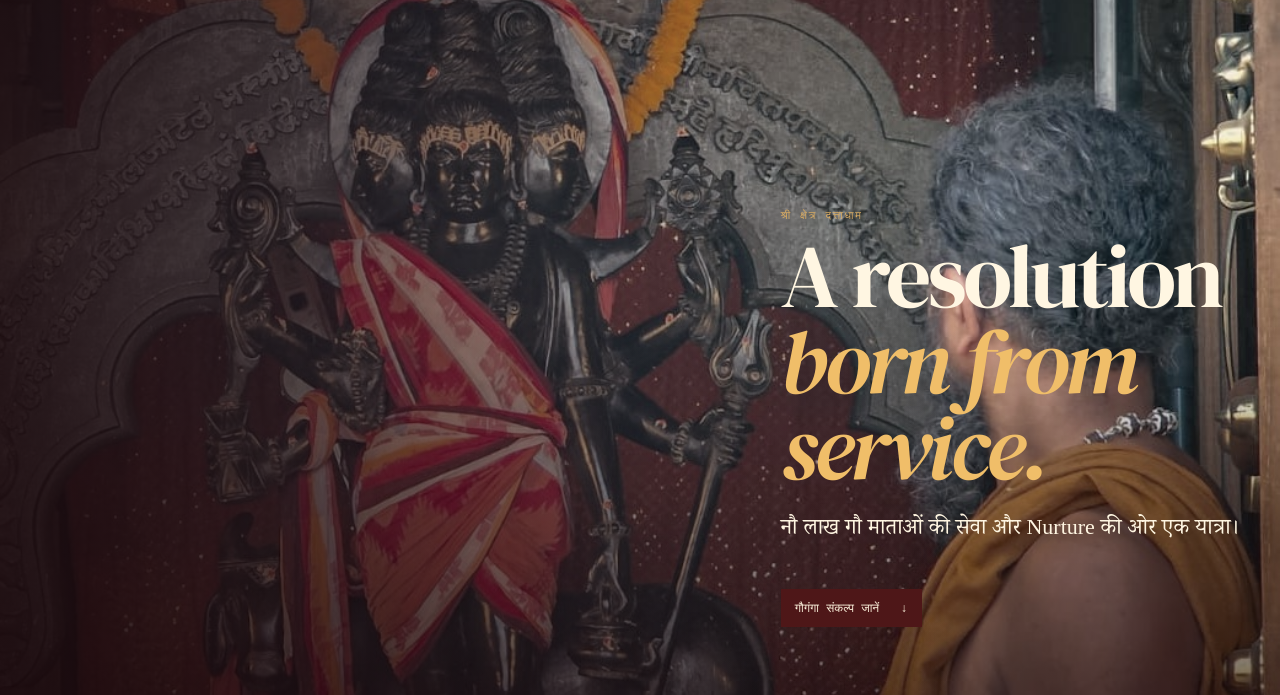
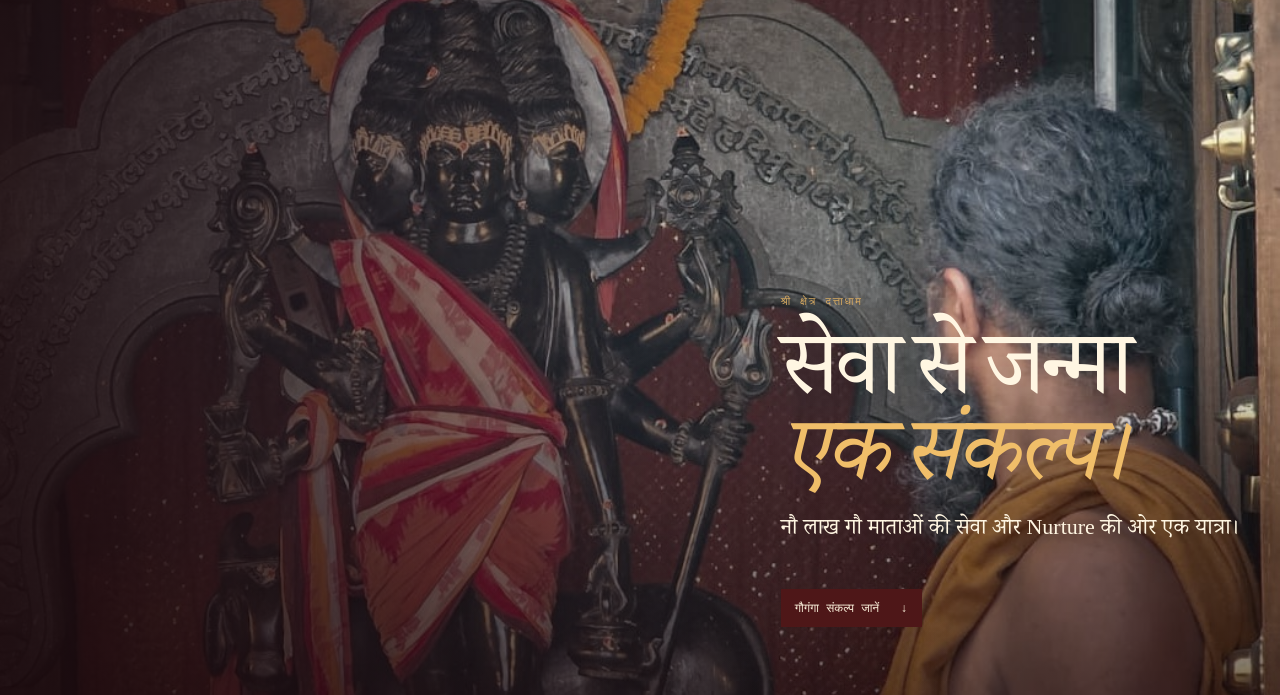
Before and after one commit to RaghavSobti37/Dattdham, a website: page index.html in a window 1280 px wide. Shown: the part 101-796 px from the top of the page. Drawn offline with nearby package versions, Linux system fonts and the light colour scheme.

Commit message:
fix: localize hero resolution in Hindi

```diff
--- a/index.html
+++ b/index.html
@@ -1,4 +1,4 @@
-<!doctype html><html lang="hi"><head><meta charset="utf-8"><meta name="viewport" content="width=device-width,initial-scale=1"><meta name="description" content="श्री क्षेत्र दत्ताधाम — गौगंगा संकल्प।"><meta name="theme-color" content="#4e1718"><link rel="canonical" href="https://www.dattadham.in/"><meta property="og:title" content="श्री क्षेत्र दत्ताधाम | गौगंगा संकल्प"><meta property="og:image" content="https://www.dattadham.in/assets/dattadham-darshan-hero.jpeg"><title>श्री क्षेत्र दत्ताधाम | गौगंगा संकल्प</title><link rel="stylesheet" href="/site.css"><script defer src="/site.js"></script></head><body><header><a class="nav-brand" href="#top"><img src="/assets/dattadham-logo.jpg" alt="श्री क्षेत्र दत्ताधाम"></a><nav><a href="#dattadham">दत्ताधाम</a><a href="#gauganga">गौगंगा संकल्प</a><a href="#darshan">दर्शन</a><a class="nav-cta" href="#join">संकल्प से जुड़ें</a></nav></header><main id="top"><section class="hero" id="darshan"><img src="/assets/dattadham-darshan-hero.jpeg" alt="श्री क्षेत्र दत्ताधाम में दर्शन"><div class="hero-copy"><p>श्री क्षेत्र दत्ताधाम</p><h1>A resolution<br><em>born from service.</em></h1><p class="hero-lede">नौ लाख गौ माताओं की सेवा और Nurture की ओर एक यात्रा।</p><a class="button" href="#gauganga">गौगंगा संकल्प जानें <span>↓</span></a></div></section><div class="flow" aria-hidden="true"></div>
+<!doctype html><html lang="hi"><head><meta charset="utf-8"><meta name="viewport" content="width=device-width,initial-scale=1"><meta name="description" content="श्री क्षेत्र दत्ताधाम — गौगंगा संकल्प।"><meta name="theme-color" content="#4e1718"><link rel="canonical" href="https://www.dattadham.in/"><meta property="og:title" content="श्री क्षेत्र दत्ताधाम | गौगंगा संकल्प"><meta property="og:image" content="https://www.dattadham.in/assets/dattadham-darshan-hero.jpeg"><title>श्री क्षेत्र दत्ताधाम | गौगंगा संकल्प</title><link rel="stylesheet" href="/site.css"><script defer src="/site.js"></script></head><body><header><a class="nav-brand" href="#top"><img src="/assets/dattadham-logo.jpg" alt="श्री क्षेत्र दत्ताधाम"></a><nav><a href="#dattadham">दत्ताधाम</a><a href="#gauganga">गौगंगा संकल्प</a><a href="#darshan">दर्शन</a><a class="nav-cta" href="#join">संकल्प से जुड़ें</a></nav></header><main id="top"><section class="hero" id="darshan"><img src="/assets/dattadham-darshan-hero.jpeg" alt="श्री क्षेत्र दत्ताधाम में दर्शन"><div class="hero-copy"><p>श्री क्षेत्र दत्ताधाम</p><h1>सेवा से जन्मा<br><em>एक संकल्प।</em></h1><p class="hero-lede">नौ लाख गौ माताओं की सेवा और Nurture की ओर एक यात्रा।</p><a class="button" href="#gauganga">गौगंगा संकल्प जानें <span>↓</span></a></div></section><div class="flow" aria-hidden="true"></div>
 <section class="origin wrap" id="dattadham"><div><p class="kicker">दत्तदास महाराज जी</p><h2>सेवा से<br><em>संकल्प तक।</em></h2></div><div><p>वर्षों की गौ सेवा और देशभर की गौशालाओं के अनुभवों से दत्तदास महाराज जी के भीतर एक संकल्प ने आकार लिया—</p><h3>नौ लाख गौ माताओं की सेवा और Nurture।</h3><blockquote>“अंधकार को दोष देने के बजाय,<br>एक दीप क्यों न जलाएँ?”</blockquote></div></section>
 <section class="sankalp" id="gauganga"><p class="kicker">गौगंगा संकल्प</p><div class="nine">9,00,000</div><h2>गौ माताएँ</h2><p class="signature">एक संकल्प। नौ लाख जीवन।</p><div class="sankalp-copy"><p>ये केवल नौ लाख की संख्या नहीं—नौ लाख जीवन हैं।</p><p>दत्तदास महाराज जी का संकल्प—नौ लाख गौ माताओं की सेवा और Nurture से, सनातन मूल्यों पर एक आत्मनिर्भर और समृद्ध जीवन-धारा को आगे बढ़ाना।</p><p>एक ऐसी धारा, जहाँ गौ सेवा से प्रकृति, परिवार और समाज—सबका कल्याण हो।</p></div></section>
 <section class="trinity wrap"><p class="kicker">गौगंगा का अर्थ</p><article><span>गौ</span><h2>हृदय</h2><p>जिस जीवन की हम सेवा करते हैं।</p></article><article><span>गंगा</span><h2>प्रवाह</h2><p>वह सेवा जो निरंतर बहती रहे।</p></article><article><span>गायत्री</span><h2>प्रकाश</h2><p>वह ज्ञान जो सेवा को दिशा दे।</p></article><div class="trinity-end">हृदय • प्रवाह • प्रकाश<br><strong>संकल्प • सेवा • संवर्धन</strong></div></section>
```
